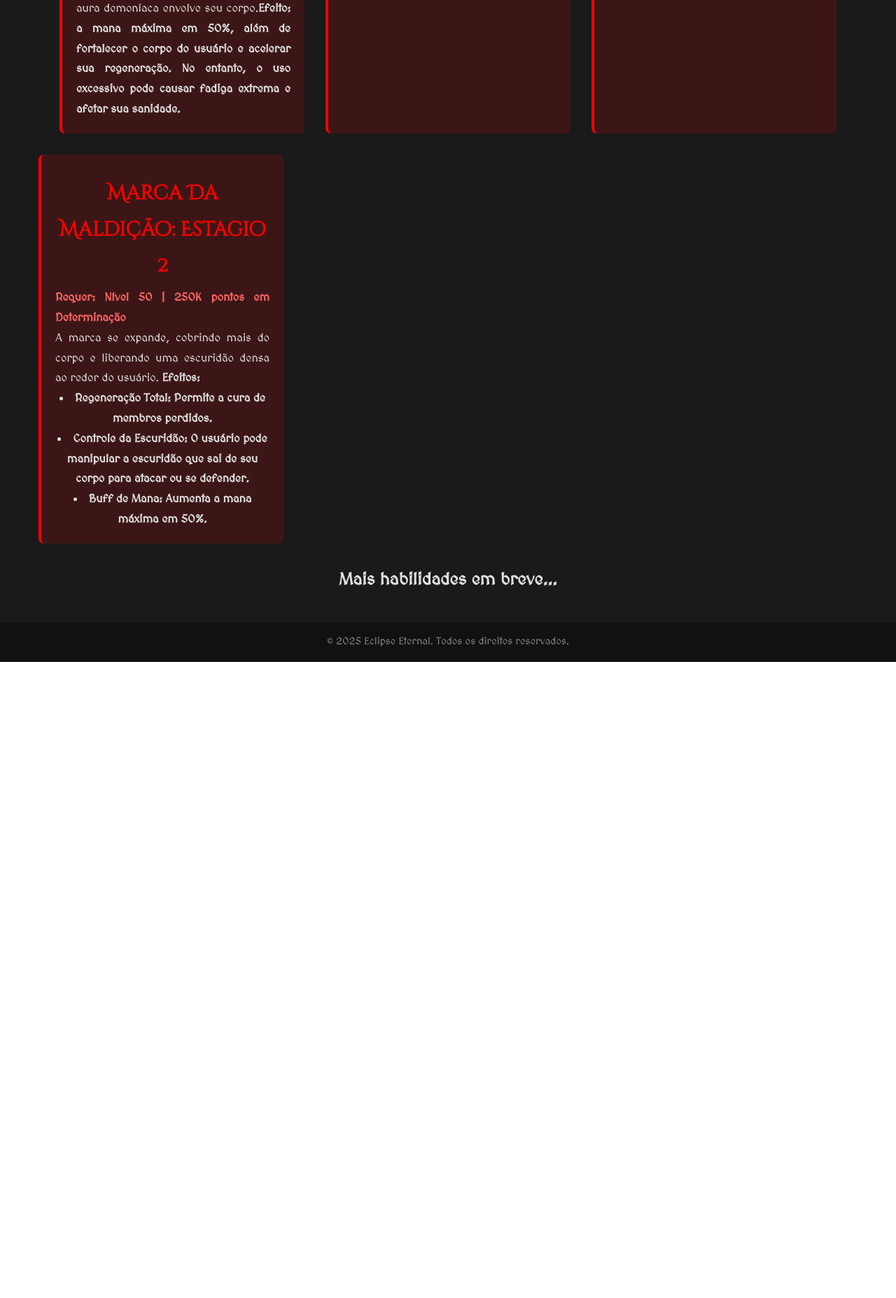
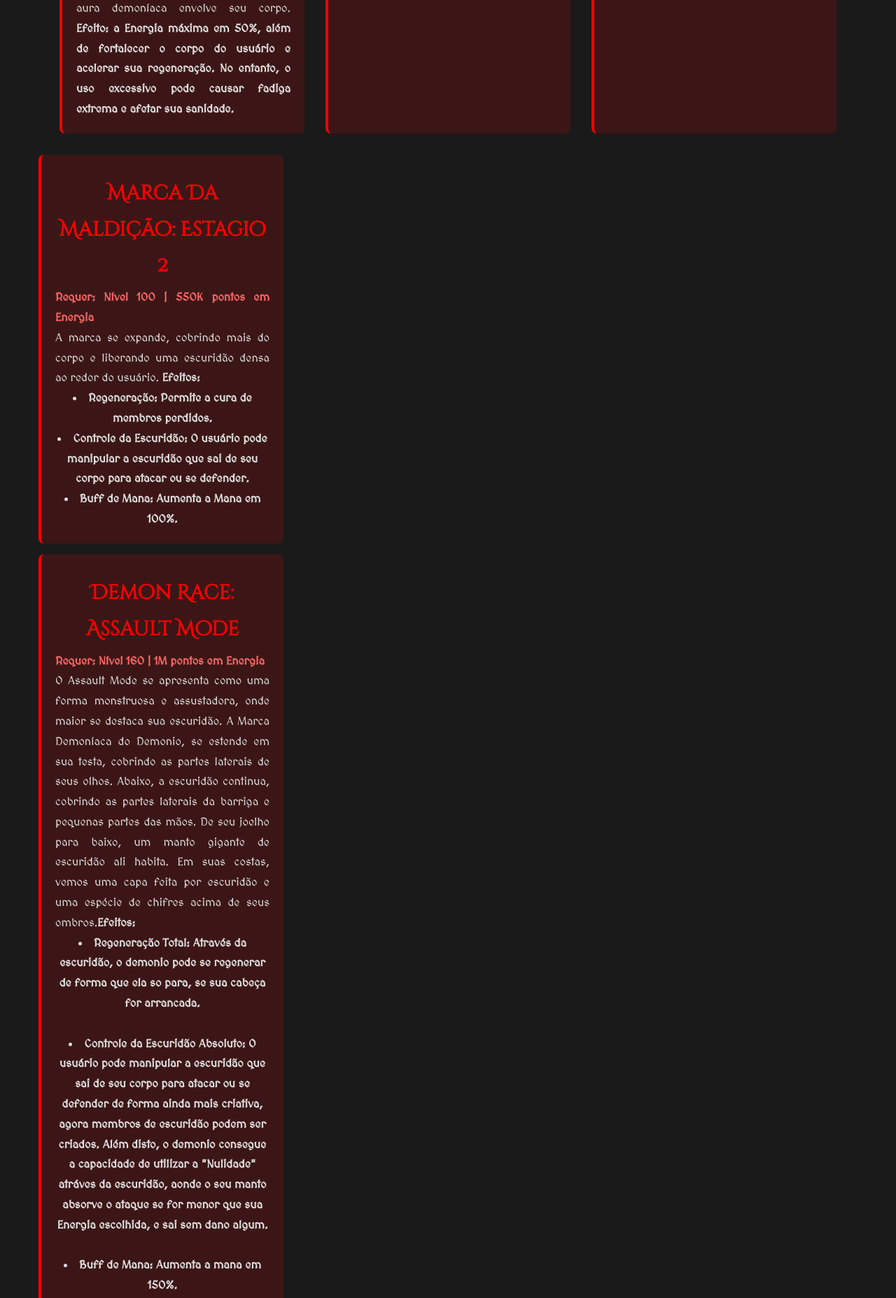
Before and after one commit to ItaloSilvaHAS/DestinoQueimador, a plain HTML site: page demonios_habilidades.html in a window 1280 px wide. Shown: the part 1258-3113 px from the top of the page at 70% size. Before the commit the page ends 2204 px from the top, so only its background shows below. Drawn offline with Linux system fonts and the light colour scheme.

Commit message:
Update demonios_habilidades.html

```diff
--- a/demonios_habilidades.html
+++ b/demonios_habilidades.html
@@ -177,7 +177,7 @@
             <div class="habilidade">
                 <h2>Marca Da Maldição: Estagio 1</h2>
                 <p class="requisitos">Requer: Nível 35 | 100K pontos em Energia</p>
-                <p>A Marca da Maldição Demoníaca é um estigma sombrio concedido por forças infernais àqueles que pactuam com o Abismo. Quando ativada, padrões negros surgem pelo corpo do usuário, e uma aura demoníaca envolve seu corpo.<strong>Efeito: a mana máxima em 50%, além de fortalecer o corpo do usuário e acelerar sua regeneração. No entanto, o uso excessivo pode causar fadiga extrema e afetar sua sanidade.</strong> </p>
+                <p>A Marca da Maldição Demoníaca é um estigma sombrio concedido por forças infernais àqueles que pactuam com o Abismo. Quando ativada, padrões negros surgem pelo corpo do usuário, e uma aura demoníaca envolve seu corpo.<strong> Efeito: a Energia máxima em 50%, além de fortalecer o corpo do usuário e acelerar sua regeneração. No entanto, o uso excessivo pode causar fadiga extrema e afetar sua sanidade.</strong> </p>
             </div>
 
             <div class="habilidade">
@@ -196,11 +196,23 @@
 
           <div class="habilidade">
             <h2>Marca Da Maldição: Estagio 2</h2>
-            <p class="requisitos">Requer: Nível 50 | 250K pontos em Determinação</p>
+            <p class="requisitos">Requer: Nível 100 | 550K pontos em Energia</p>
             <p>A marca se expande, cobrindo mais do corpo e liberando uma escuridão densa ao redor do usuário. <strong>Efeitos: <br>
-                <li>Regeneração Total: Permite a cura de membros perdidos.</li>
+                <li>Regeneração: Permite a cura de membros perdidos.</li>
 <li>Controle da Escuridão: O usuário pode manipular a escuridão que sai de seu corpo para atacar ou se defender.</li>
-<li>Buff de Mana: Aumenta a mana máxima em 50%.</strong></li></p>
+<li>Buff de Mana: Aumenta a Mana em 100%.</strong></li></p>
+        </div>
+    </div>
+
+         <div class="habilidade">
+            <h2>Demon Race: Assault Mode</h2>
+            <p class="requisitos">Requer: Nível 160 | 1M pontos em Energia</p>
+            <p>O Assault Mode se apresenta como uma forma monstruosa e assustadora, onde maior se destaca sua escuridão. A Marca Demoníaca do Demonio, se estende em sua testa, cobrindo as partes laterais de seus olhos. Abaixo, a escuridão continua, cobrindo as partes laterais da barriga e pequenas partes das mãos.
+                De seu joelho para baixo, um manto gigante de escuridão ali habita. Em suas costas, vemos uma capa feita por escuridão e uma espécie de chifres acima de seus ombros.<strong>Efeitos: <br>
+                <li>Regeneração Total: Através da escuridão, o demonio pode se regenerar de forma que ela so para, se sua cabeça for arrancada.</li> <br>
+<li>Controle da Escuridão Absoluto: O usuário pode manipular a escuridão que sai de seu corpo para atacar ou se defender de forma ainda mais criativa, agora membros de escuridão podem ser criados. Além disto, o demonio consegue a capacidade de utilizar a "Nulidade" atráves da escuridão, aonde o seu manto absorve o ataque se for menor que sua Energia escolhida, e sai sem dano algum.</li> <br>
+<li>Buff de Mana: Aumenta a mana em 150%.</strong></li></p> <br>
+
         </div>
     </div>
 
```
